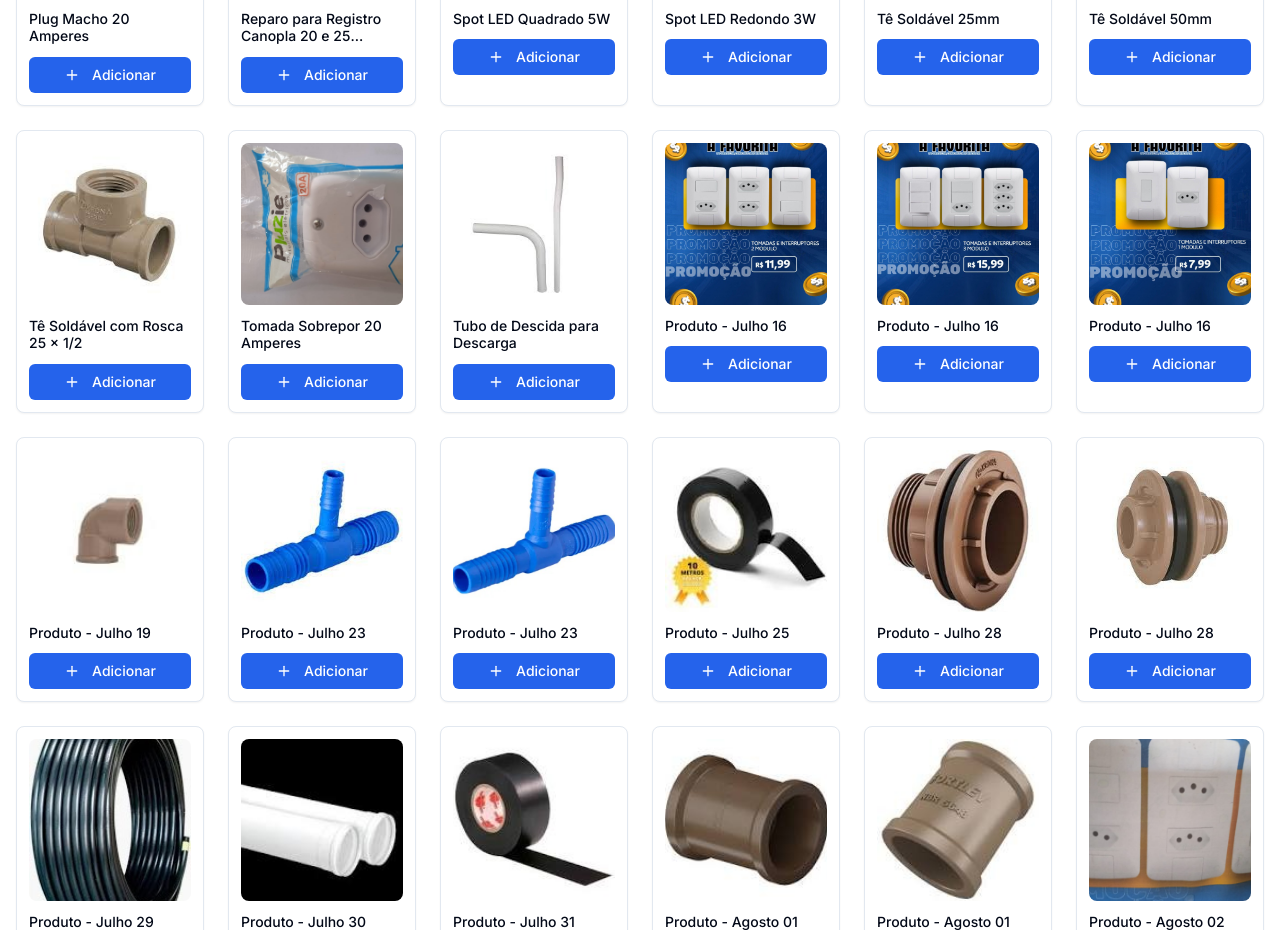
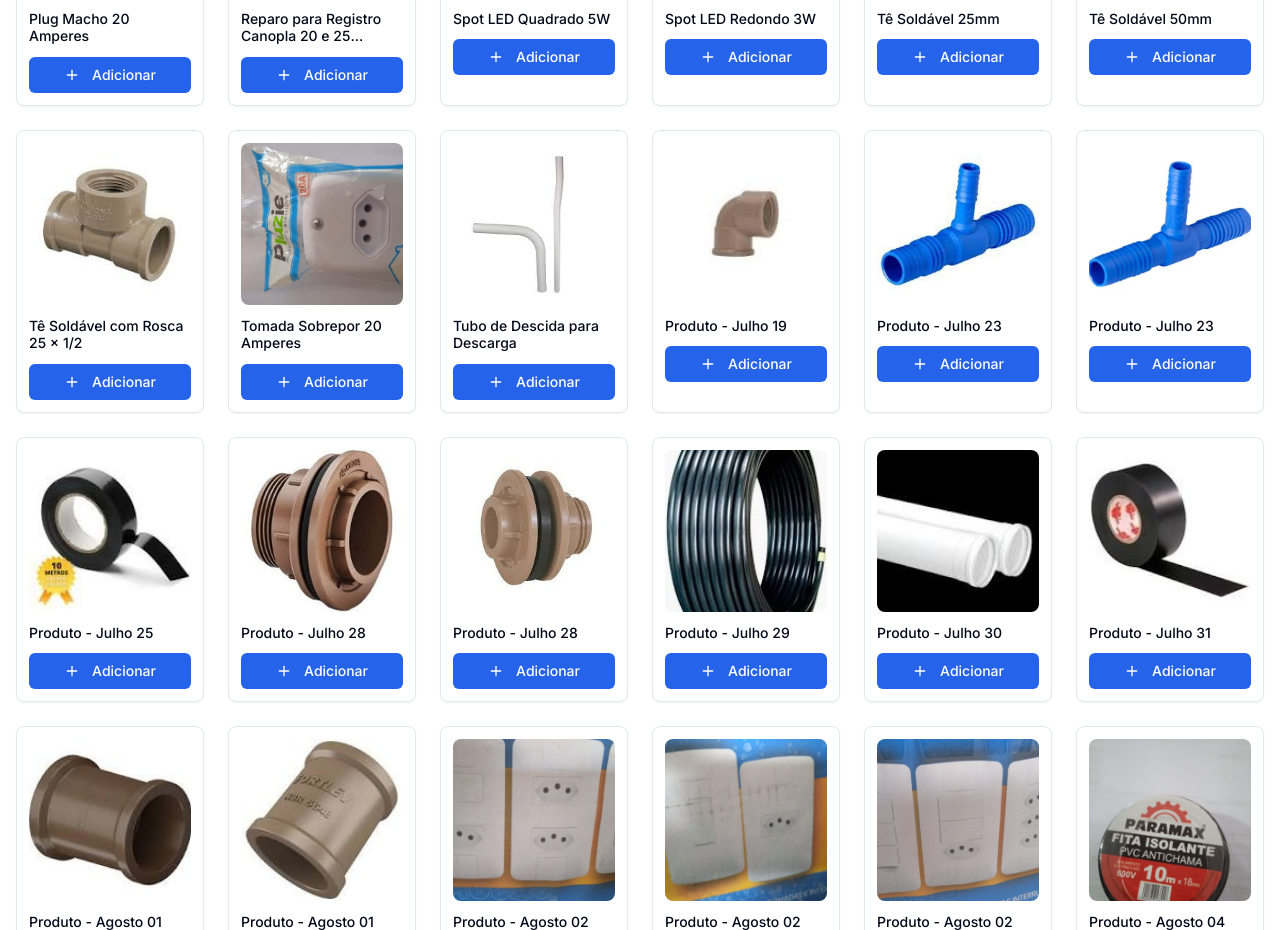
Before and after one commit to DevZipMateus/a-favorita-launchpad, a React (Vite) app: page /catalogo in a window 1280 px wide. Shown: the part 2480-3410 px from the top of the page. Built offline with nearby package versions, Linux system fonts and the light colour scheme.

Commit message:
Remove julho 16 products
Remove products with names containing "Julho 16" from the catalog.

```diff
--- a/src/pages/Catalogo.tsx
+++ b/src/pages/Catalogo.tsx
@@ -69,9 +69,6 @@ const Catalogo = () => {
     { src: '/lovable-uploads/galeria/TE SOLD. ROSCA 25 X MEIA.jpeg', name: 'Tê Soldável com Rosca 25 x 1/2' },
     { src: '/lovable-uploads/galeria/TOMADA SOBREPOR 20 AMPERES.jpeg', name: 'Tomada Sobrepor 20 Amperes' },
     { src: '/lovable-uploads/galeria/TUBO DE DECIDA PARA DESCARGA.jpeg', name: 'Tubo de Descida para Descarga' },
-    { src: '/lovable-uploads/galeria/WhatsApp Image 2025-07-16 at 10.10.13.jpeg', name: 'Produto - Julho 16' },
-    { src: '/lovable-uploads/galeria/WhatsApp Image 2025-07-16 at 10.10.14 (1).jpeg', name: 'Produto - Julho 16' },
-    { src: '/lovable-uploads/galeria/WhatsApp Image 2025-07-16 at 10.10.14.jpeg', name: 'Produto - Julho 16' },
     { src: '/lovable-uploads/galeria/WhatsApp Image 2025-07-19 at 09.35.17.jpeg', name: 'Produto - Julho 19' },
     { src: '/lovable-uploads/galeria/WhatsApp Image 2025-07-23 at 08.01.06.jpeg', name: 'Produto - Julho 23' },
     { src: '/lovable-uploads/galeria/WhatsApp Image 2025-07-23 at 08.09.18.jpeg', name: 'Produto - Julho 23' },
```
